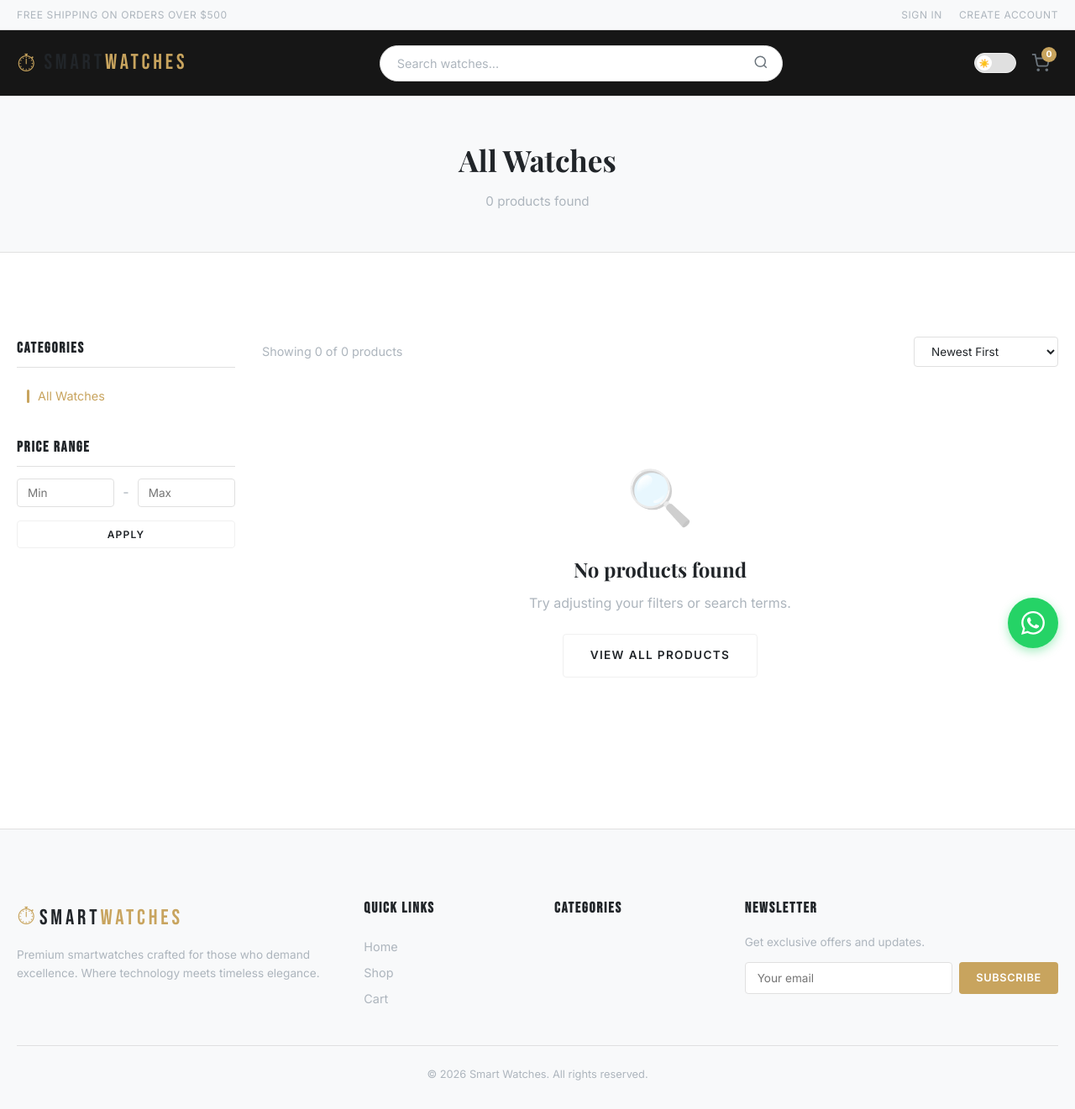
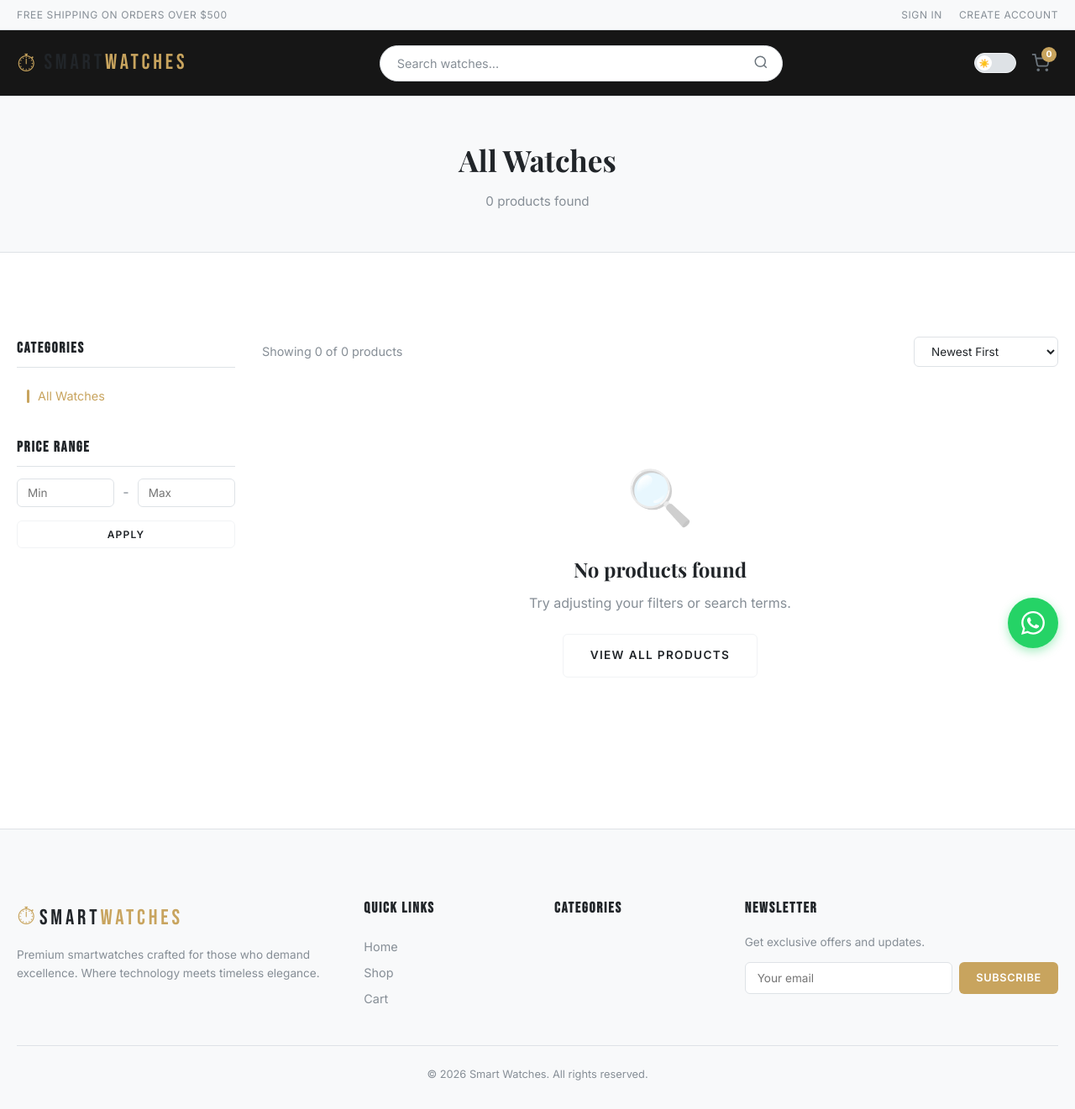
Before and after one commit to yawriches/digital, a Flask app: page /shop in a window 1280 px wide. Shown: the whole page at 84% size. Run offline with Flask 3, Linux system fonts and the light colour scheme; data that the repository does not hold is empty.

Commit message:
Enhance light mode and add category image editing
Light Mode Improvements:
- Enhanced color palette with better contrast
- Added subtle shadows and refined borders
- Improved hover states and interactive elements
- More consistent spacing and typography
- Better color variables for all UI states

Category Image Editing:
- Added full edit modal for categories
- Image URL field in both add and edit forms
- Category images display in admin table
- Modal supports editing name, description, image URL, and active status
- Fixed JavaScript syntax issues with data attributes
- Clean modal interface with theme-aware styling

```diff
--- a/app/static/css/style.css
+++ b/app/static/css/style.css
@@ -2,33 +2,44 @@
    SMART WATCHES - Light/Dark Theme System
    ========================================== */
 
-/* Default Light Theme */
+/* Enhanced Light Theme */
 :root {
     --bg-primary: #ffffff;
     --bg-secondary: #f8f9fa;
     --bg-card: #ffffff;
     --bg-elevated: #ffffff;
     --bg-input: #ffffff;
-    --border-color: #e0e0e0;
-    --border-light: #f0f0f0;
+    --bg-hover: #f1f3f5;
+    --bg-active: #e9ecef;
+    --border-color: #dee2e6;
+    --border-light: #f1f3f5;
+    --border-focus: #c8a45e;
     --text-primary: #212529;
     --text-secondary: #6c757d;
-    --text-muted: #adb5bd;
+    --text-muted: #868e96;
+    --text-inverse: #ffffff;
     --gold: #c8a45e;
     --gold-light: #d4b96e;
     --gold-dark: #a88a3e;
+    --gold-bg: #fdf5e6;
     --accent: #c8a45e;
+    --accent-hover: #a88a3e;
     --danger: #dc3545;
+    --danger-light: #f8d7da;
     --success: #28a745;
+    --success-light: #d4edda;
     --info: #007bff;
+    --info-light: #d1ecf1;
     --warning: #ffc107;
+    --warning-light: #fff3cd;
     --font-display: 'Playfair Display', Georgia, serif;
     --font-body: 'Inter', -apple-system, sans-serif;
     --font-heading: 'Bebas Neue', Impact, sans-serif;
-    --shadow: 0 4px 24px rgba(0,0,0,0.1);
-    --shadow-lg: 0 8px 40px rgba(0,0,0,0.15);
-    --radius: 4px;
-    --radius-lg: 8px;
+    --shadow: 0 2px 8px rgba(0,0,0,0.08);
+    --shadow-lg: 0 8px 24px rgba(0,0,0,0.12);
+    --shadow-xl: 0 12px 40px rgba(0,0,0,0.15);
+    --radius: 6px;
+    --radius-lg: 12px;
     --transition: all 0.3s cubic-bezier(0.4, 0, 0.2, 1);
 }
 
@@ -39,21 +50,32 @@
     --bg-card: #161616;
     --bg-elevated: #1a1a1a;
     --bg-input: #1e1e1e;
+    --bg-hover: #1f1f1f;
+    --bg-active: #252525;
     --border-color: #2a2a2a;
     --border-light: #333333;
+    --border-focus: #c8a45e;
     --text-primary: #f0f0f0;
     --text-secondary: #a0a0a0;
     --text-muted: #666666;
+    --text-inverse: #212529;
     --gold: #c8a45e;
     --gold-light: #d4b96e;
     --gold-dark: #a88a3e;
+    --gold-bg: #2a2416;
     --accent: #c8a45e;
+    --accent-hover: #a88a3e;
     --danger: #e74c3c;
+    --danger-light: #4a1f1f;
     --success: #27ae60;
+    --success-light: #1a3a2a;
     --info: #3498db;
+    --info-light: #1a2a4a;
     --warning: #f39c12;
+    --warning-light: #4a3a1a;
     --shadow: 0 4px 24px rgba(0,0,0,0.4);
     --shadow-lg: 0 8px 40px rgba(0,0,0,0.6);
+    --shadow-xl: 0 12px 40px rgba(0,0,0,0.8);
 }
 
 * { margin: 0; padding: 0; box-sizing: border-box; }
```
Also changed, not shown: app/templates/admin/categories.html (+93 -4 lines).
